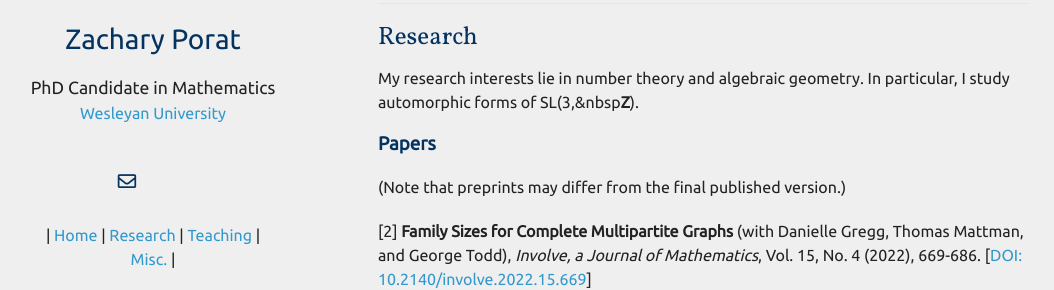
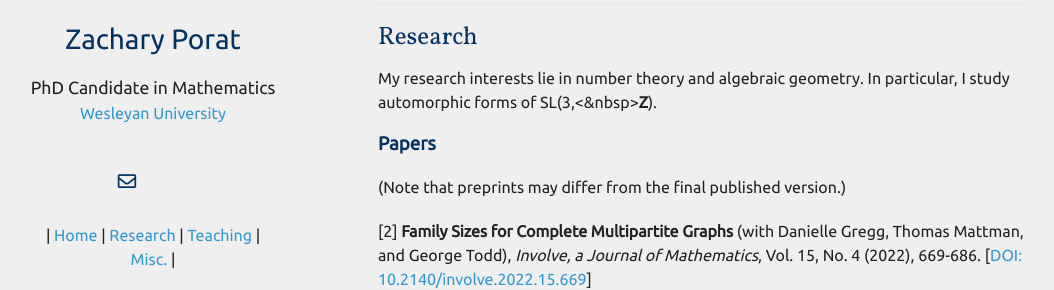
Before and after one commit to zporat/zporat.github.io, a Jekyll site: the page built from index.md, in a window 1280 px wide and 1157 px high. Shown: the part 296-586 px from the top of the window, without its empty margins (112-1166 px from the left). Built offline with Jekyll 4.4.1, drawn with Linux system fonts in a browser that asks for light colours; nearby versions of some CDN libraries; a style sheet for code colours, icons or effects is not loaded; our own code applies the rules of GitHub Pages for plain Markdown files; some of the changed lines change nothing that is shown.

Commit message:
Update index.md

```diff
--- a/index.md
+++ b/index.md
@@ -14,7 +14,7 @@ Outside of math, I enjoy rock climbing and playing trumpet.
 
 ## Research
 
-My research interests lie in number theory and algebraic geometry.  In particular, I study automorphic forms of SL(3,&nbsp**Z**).
+My research interests lie in number theory and algebraic geometry.  In particular, I study automorphic forms of SL(3,<&nbsp>**Z**).
 
 ### Papers
 
```
